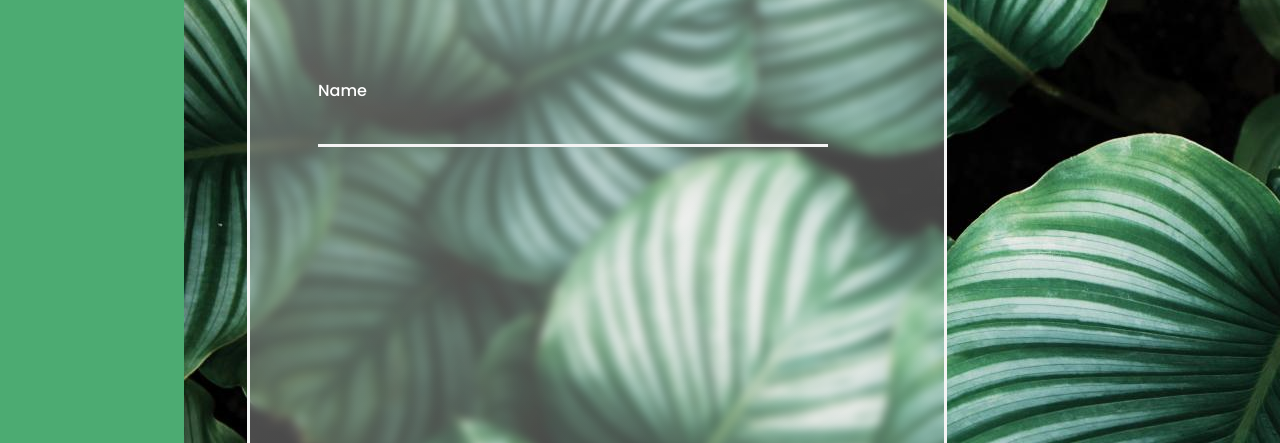
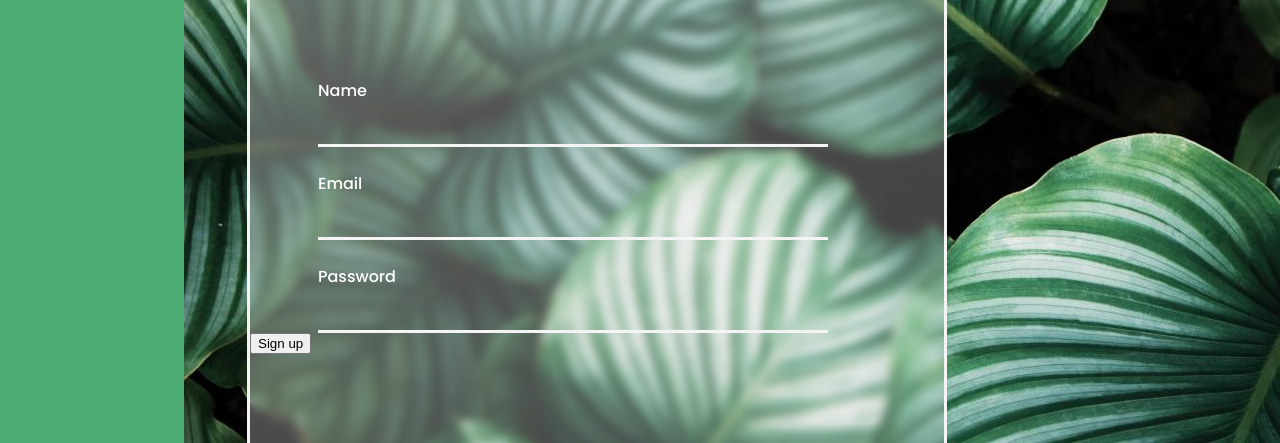
Before and after one commit to Tetiana0310/green-theme, a plain HTML site: page index.html in a window 1280 px wide. Shown: the part 357-800 px from the top of the page. Drawn offline with Linux system fonts and the light colour scheme.

Commit message:
Form html and css finished

```diff
--- a/css/styles.css
+++ b/css/styles.css
@@ -56,9 +56,13 @@ backdrop-filter: blur(5px);
         padding: 0 116px 0 68px;
         margin-top: 81px;
 }
-#username {
+.input {
 border: none;
 border-bottom: solid 3px #F4F4F4;
 background-color: transparent;
 margin-top: 24px;
 }
+.input-label:not(:first-child){
+    margin-top: 24px;
+}
+.button
--- a/index.html
+++ b/index.html
@@ -20,8 +20,14 @@
 
     <form action="" class="signup-form">
 
-        <label for="username">Name</label>
-        <input type="text" id="username" name="username">
-    </form> </div>
+        <label for="username" class="input-label">Name</label>
+        <input type="text" id="username" name="username" class="input">
+        <label for="email" class="input-label">Email</label>
+        <input type="email" id="email" name="email" class="input">
+        <label for="password" class="input-label">Password</label>
+        <input type="text" id="password" name="password" class="input">
+    </form>
+    <button type="submit" class="button">Sign up</button>
+</div>
 </body>
 </html>
```
